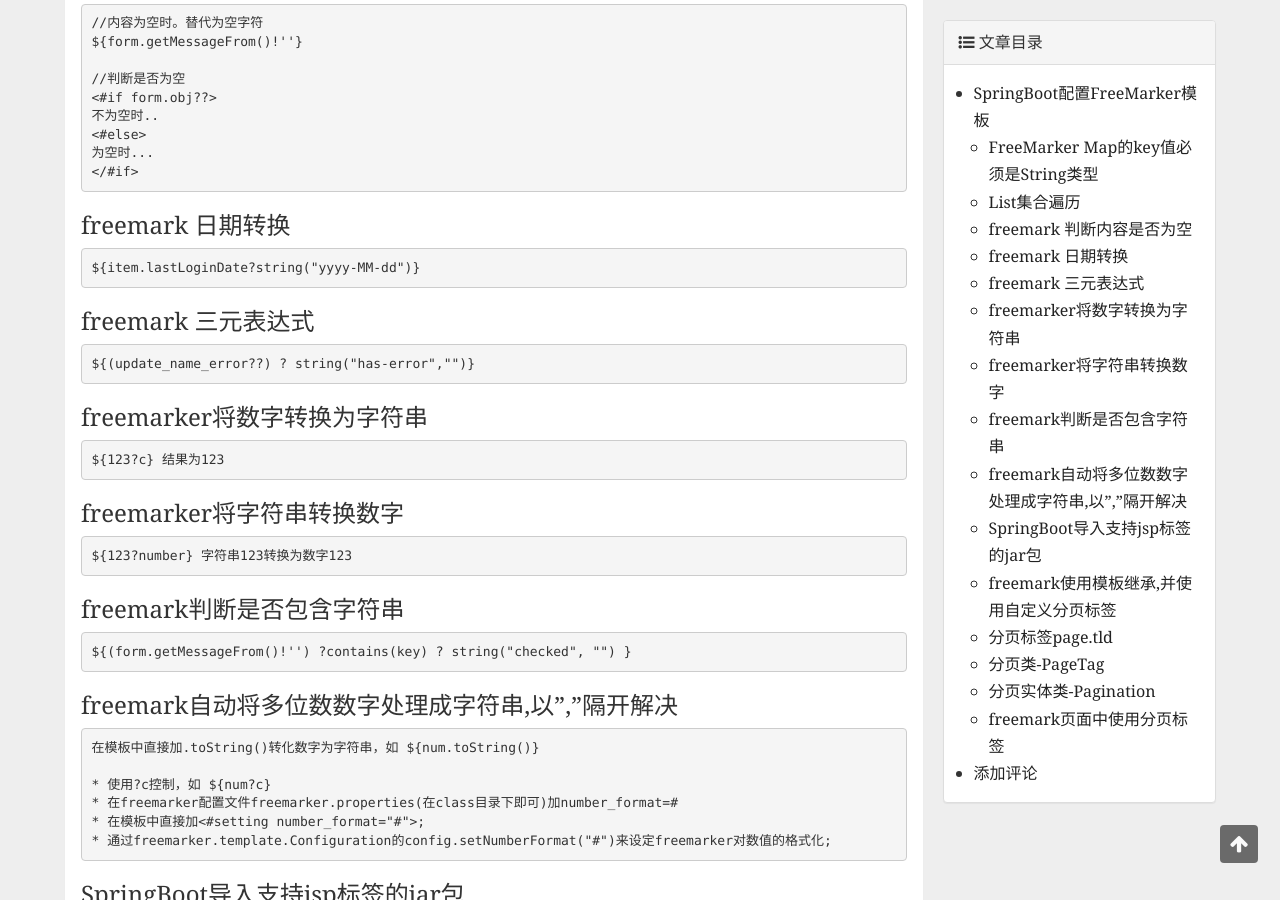
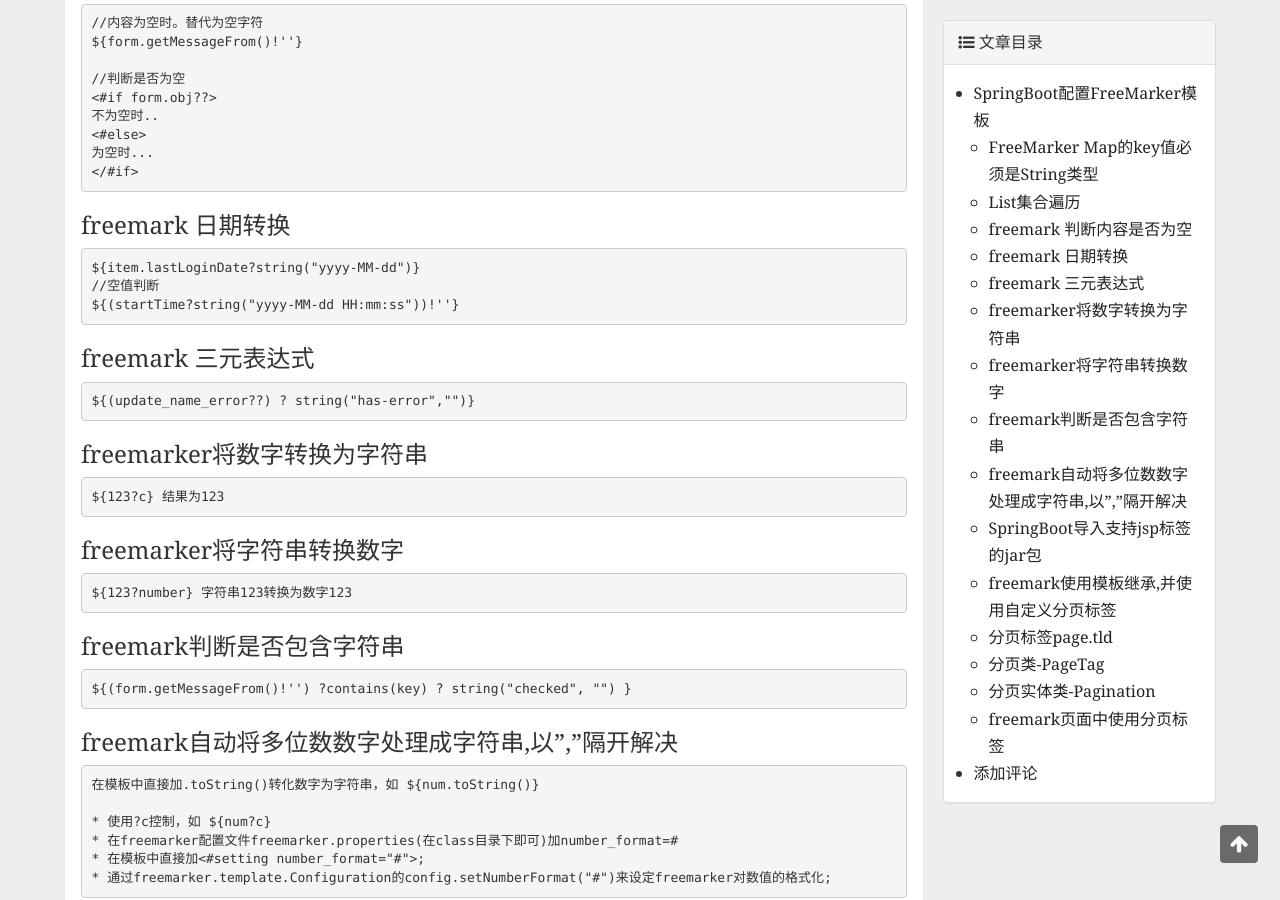
Before and after one commit to marshucheng1/marshucheng1.github.io, a Jekyll site: the page built from _posts/2017-03-03-javaweb-FreeMarker.md, in a window 1280 px wide and 900 px high, scrolled down 1150 px. Built offline with Jekyll 4.4.1, drawn with Linux system fonts in a browser that asks for light colours; comment, search, counter and statistics services are not loaded.

Commit message:
Update 2017-03-03-javaweb-FreeMarker.md

```diff
--- a/_posts/2017-03-03-javaweb-FreeMarker.md
+++ b/_posts/2017-03-03-javaweb-FreeMarker.md
@@ -72,6 +72,8 @@ author: MarsHu
 ### freemark 日期转换 ###
 
 	${item.lastLoginDate?string("yyyy-MM-dd")}
+	//空值判断
+	${(startTime?string("yyyy-MM-dd HH:mm:ss"))!''}
 
 ### freemark 三元表达式 ###
 
```
